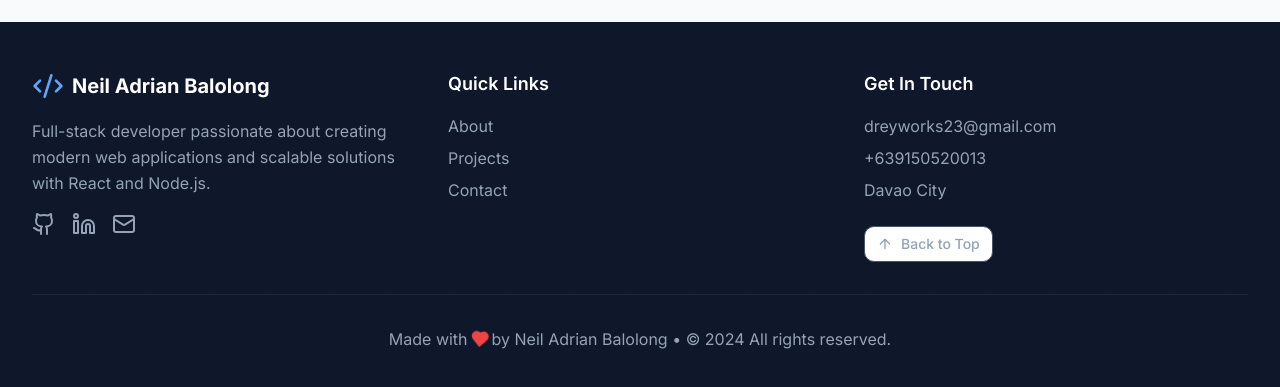
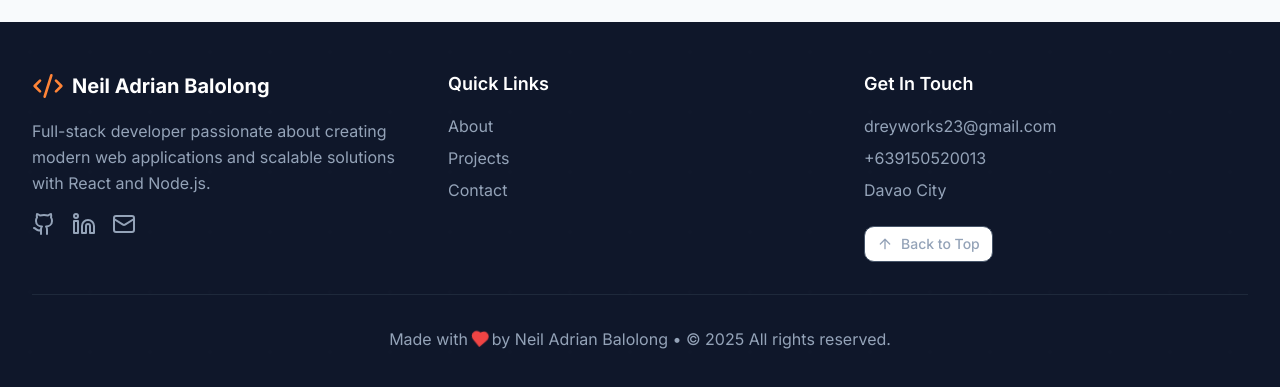
Before and after one commit to NeilAdrian-0423/web-porfolio, a React (Vite) app: page / in a window 1280 px wide. Shown: the part 4951-5338 px from the top of the page. Built offline with nearby package versions, Linux system fonts and the light colour scheme.

Commit message:
Changed colors and Year

```diff
--- a/src/components/Footer.tsx
+++ b/src/components/Footer.tsx
@@ -44,7 +44,7 @@ const Footer: React.FC = () => {
                 whileHover={{ rotate: 360 }}
                 transition={{ duration: 0.6 }}
               >
-                <Code2 className="w-8 h-8 text-blue-400" />
+                <Code2 className="w-8 h-8 text-[#ff8437]" />
               </motion.div>
               <span className="text-xl font-bold">Neil Adrian Balolong</span>
             </div>
@@ -155,7 +155,7 @@ const Footer: React.FC = () => {
             >
               <Heart className="w-4 h-4 text-red-500 fill-current" />
             </motion.div>
-            <span>by Neil Adrian Balolong • © 2024 All rights reserved.</span>
+            <span>by Neil Adrian Balolong • © 2025 All rights reserved.</span>
           </p>
         </motion.div>
       </div>
```
